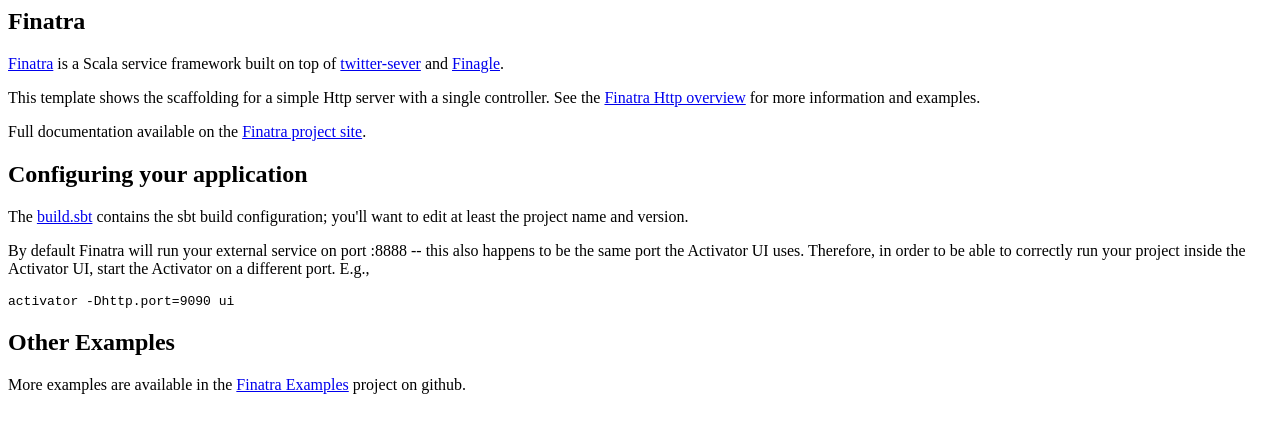
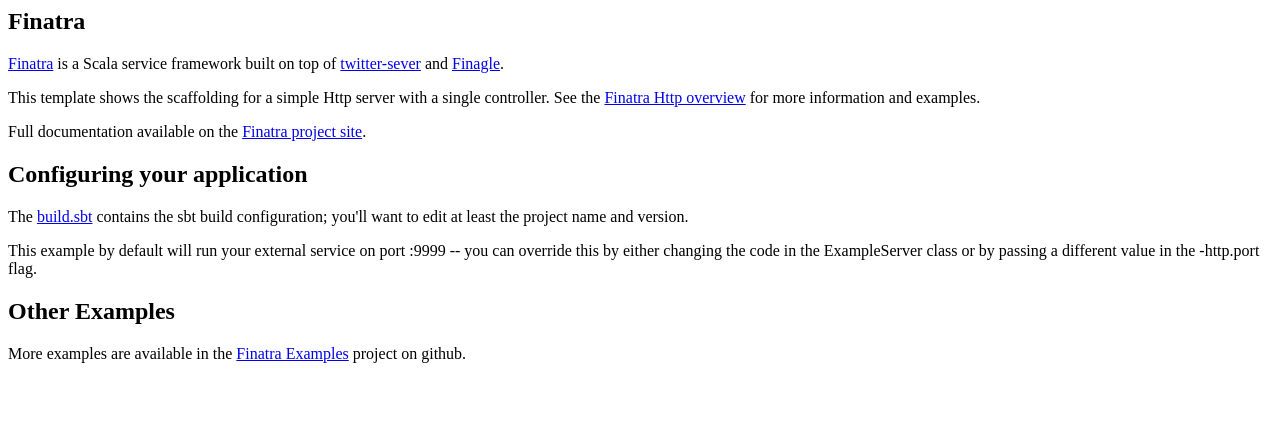
Before and after one commit to twitter-archive/finatra-activator-http-seed, a plain HTML site: page tutorial/index.html in a window 1280 px wide. Drawn offline with Linux system fonts and the light colour scheme.

Commit message:
activator-seed-template: Update to Finatra RC1 release along with finagle-httpx
Problem
The template is behind in releases of Finatra and Finagle

Solution
Update the template to the latest Finatra release built against the latest Finagle release (which includes the
switch to finagle-httpx from finagle-http). The lastest Finatra release also includes a way to default the
http port programmatically so that we can set the port in code to not conflict with the Activator UI.

Result
An updated template that uses the latest code and doesn't require a user to start the Activator UI on a
different (other than default) port of :8888.

```diff
--- a/tutorial/index.html
+++ b/tutorial/index.html
@@ -16,9 +16,8 @@
             <h2>Configuring your application</h2>
             <p>The <a href="#code/build.sbt" class="shortcut">build.sbt</a> contains the sbt build configuration; you'll want to edit
               at least the project name and version.</p>
-            <p>By default Finatra will run your external service on port :8888 -- this also happens to be the same port the Activator
-              UI uses. Therefore, in order to be able to correctly run your project inside the Activator UI, start the Activator on a different port. E.g.,
-              <pre>activator -Dhttp.port=9090 ui</pre>
+            <p>This example by default will run your external service on port :9999 -- you can override this by either changing the code in the
+              ExampleServer class or by passing a different value in the -http.port flag.
             </p>
         </div>
         <div>
```
Also changed, not shown: 7 other files.
